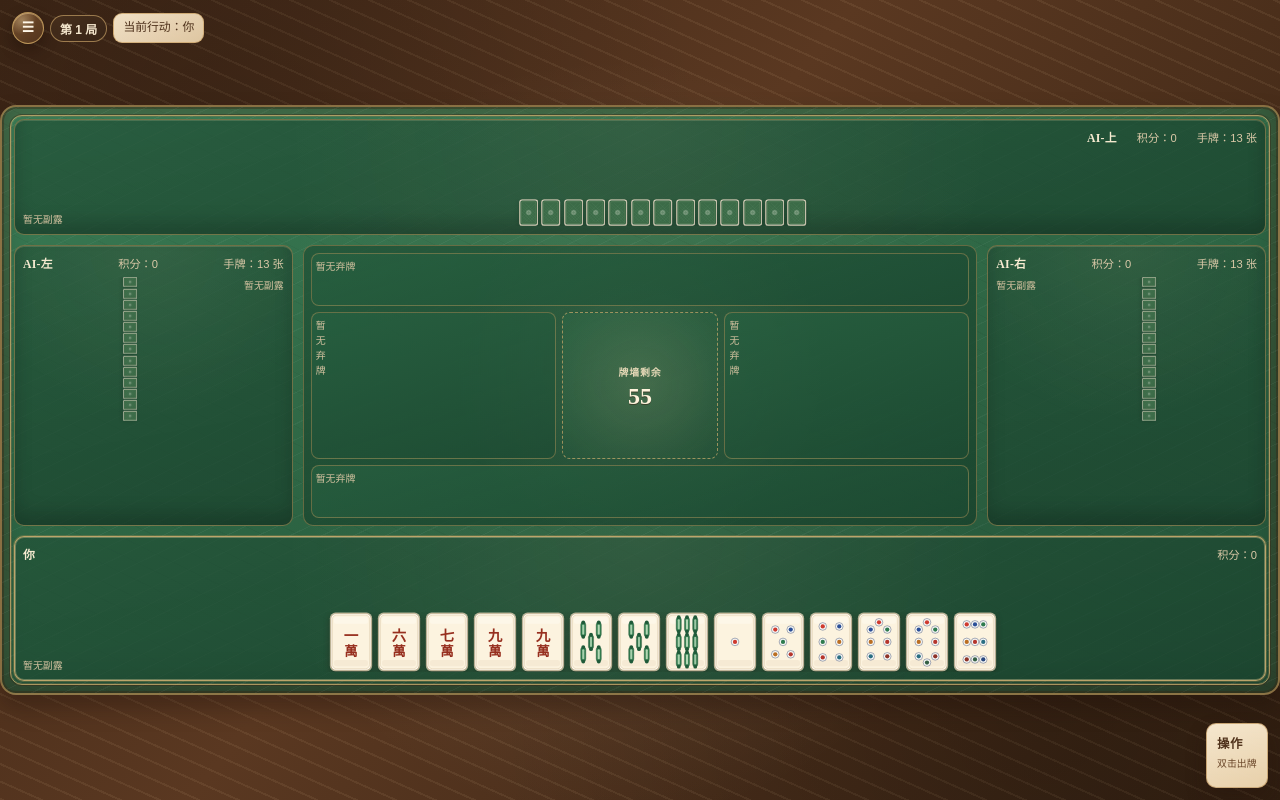
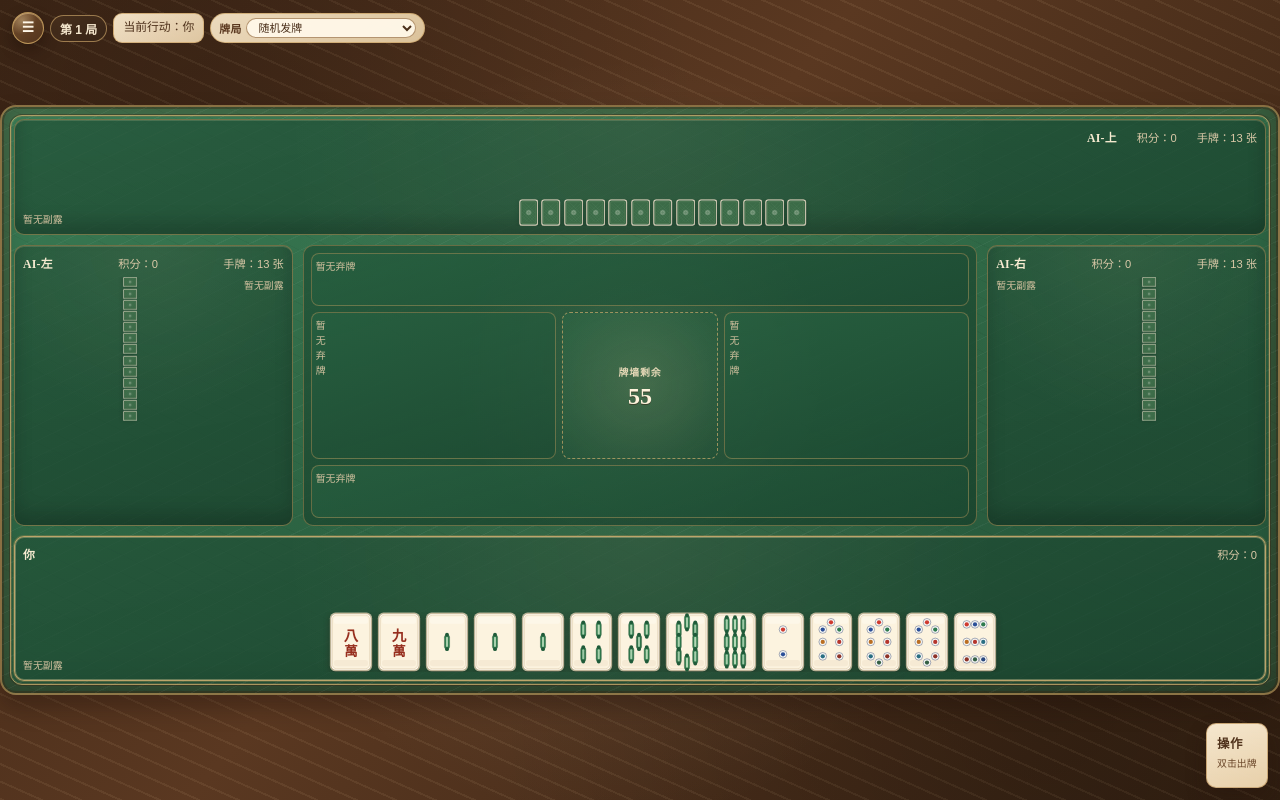
Before and after one commit to 18602435705/mahjong, a React (Vite) app in the folder apps/vite-react/: page / in a window 1280 px wide. Built offline with nearby package versions, Linux system fonts and the light colour scheme.

Commit message:
feat：mock能力

```diff
--- a/apps/vite-react/src/App.tsx
+++ b/apps/vite-react/src/App.tsx
@@ -13,6 +13,9 @@ import {
   createInitialGameState,
   GAME_ACTION,
   gameReducer,
+  INITIAL_DEAL_PRESET,
+  INITIAL_DEAL_PRESET_OPTIONS,
+  type InitialDealPresetId,
 } from "./mahjongEngine";
 
 /**
@@ -26,6 +29,9 @@ function App() {
   );
   const menuRef = useRef<HTMLDetailsElement | null>(null);
   const [menuOpen, setMenuOpen] = useState(false);
+  const [selectedPresetId, setSelectedPresetId] = useState<InitialDealPresetId>(
+    INITIAL_DEAL_PRESET.RANDOM,
+  );
   const {
     statusText,
     humanOptions,
@@ -52,13 +58,19 @@ function App() {
         menuOpen={menuOpen}
         round={state.round}
         statusText={statusText}
+        presetOptions={INITIAL_DEAL_PRESET_OPTIONS}
+        selectedPresetId={selectedPresetId}
+        onPresetChange={(presetId) => {
+          setSelectedPresetId(presetId);
+          dispatch({ type: GAME_ACTION.RESET_GAME, presetId });
+        }}
         onToggleMenu={() => setMenuOpen((current) => !current)}
         onNextRound={() => {
-          dispatch({ type: GAME_ACTION.NEXT_ROUND });
+          dispatch({ type: GAME_ACTION.NEXT_ROUND, presetId: selectedPresetId });
           setMenuOpen(false);
         }}
         onResetGame={() => {
-          dispatch({ type: GAME_ACTION.RESET_GAME });
+          dispatch({ type: GAME_ACTION.RESET_GAME, presetId: selectedPresetId });
           setMenuOpen(false);
         }}
       />
--- a/apps/vite-react/src/components/BoardMeta.css
+++ b/apps/vite-react/src/components/BoardMeta.css
@@ -103,6 +103,43 @@
   max-width: clamp(220px, 62vw, 520px);
 }
 
+.preset-picker {
+  display: inline-flex;
+  align-items: center;
+  gap: 4px;
+  padding: 4px 8px;
+  border-radius: 999px;
+  border: 1px solid rgba(197, 153, 88, 0.62);
+  background: linear-gradient(
+    150deg,
+    rgba(247, 230, 200, 0.94),
+    rgba(232, 207, 166, 0.92)
+  );
+}
+
+.preset-label {
+  color: #5b3920;
+  font-size: clamp(0.52rem, 1.02vw, 0.68rem);
+  font-weight: 700;
+  letter-spacing: 0.02em;
+}
+
+.preset-select {
+  border: 1px solid rgba(152, 111, 67, 0.72);
+  border-radius: 999px;
+  padding: 2px 8px;
+  min-width: clamp(118px, 16vw, 170px);
+  color: #4a2f1a;
+  background: rgba(255, 248, 233, 0.94);
+  font-size: clamp(0.52rem, 1.02vw, 0.68rem);
+  font-family: var(--font-ui);
+}
+
+.preset-select:focus {
+  outline: 2px solid rgba(186, 145, 86, 0.58);
+  outline-offset: 1px;
+}
+
 .meta-chip {
   width: fit-content;
   padding: 4px 9px;
--- a/apps/vite-react/src/components/BoardMeta.tsx
+++ b/apps/vite-react/src/components/BoardMeta.tsx
@@ -1,11 +1,18 @@
 import "./BoardMeta.css";
 import type { RefObject } from "react";
+import type {
+  InitialDealPresetOption,
+  InitialDealPresetId,
+} from "../mahjongEngine";
 
 type BoardMetaProps = {
   menuRef: RefObject<HTMLDetailsElement | null>;
   menuOpen: boolean;
   round: number;
   statusText: string;
+  presetOptions: InitialDealPresetOption[];
+  selectedPresetId: InitialDealPresetId;
+  onPresetChange: (presetId: InitialDealPresetId) => void;
   onToggleMenu: () => void;
   onNextRound: () => void;
   onResetGame: () => void;
@@ -20,6 +27,9 @@ function BoardMeta(props: BoardMetaProps) {
     menuOpen,
     round,
     statusText,
+    presetOptions,
+    selectedPresetId,
+    onPresetChange,
     onToggleMenu,
     onNextRound,
     onResetGame,
@@ -40,10 +50,18 @@ function BoardMeta(props: BoardMetaProps) {
           ☰
         </summary>
         <div className="menu-panel">
-          <button type="button" className="menu-item btn-main" onClick={onNextRound}>
+          <button
+            type="button"
+            className="menu-item btn-main"
+            onClick={onNextRound}
+          >
             再来一局
           </button>
-          <button type="button" className="menu-item btn-sub" onClick={onResetGame}>
+          <button
+            type="button"
+            className="menu-item btn-sub"
+            onClick={onResetGame}
+          >
             重置积分
           </button>
         </div>
@@ -52,6 +70,23 @@ function BoardMeta(props: BoardMetaProps) {
       <div className="meta-status" aria-live="polite">
         {statusText}
       </div>
+      <label className="preset-picker">
+        <span className="preset-label">牌局</span>
+        <select
+          className="preset-select"
+          value={selectedPresetId}
+          onChange={(event) =>
+            onPresetChange(event.target.value as InitialDealPresetId)
+          }
+          aria-label="选择初始牌局预设"
+        >
+          {presetOptions.map((option) => (
+            <option key={option.id} value={option.id}>
+              {option.label}
+            </option>
+          ))}
+        </select>
+      </label>
     </section>
   );
 }
--- a/apps/vite-react/src/hooks/useGameViewModel.ts
+++ b/apps/vite-react/src/hooks/useGameViewModel.ts
@@ -1,6 +1,5 @@
 import { useCallback, useMemo, useState, type Dispatch } from "react";
 import {
-  calculateWinTotalFan,
   CLAIM_ACTION,
   GAME_ACTION,
   getCurrentClaim,
@@ -32,9 +31,8 @@ export function useGameViewModel(
   state: GameState,
   dispatch: Dispatch<GameAction>,
 ) {
-  const [selectedDiscard, setSelectedDiscard] = useState<SelectedDiscard | null>(
-    null,
-  );
+  const [selectedDiscard, setSelectedDiscard] =
+    useState<SelectedDiscard | null>(null);
 
   const humanOptions = useMemo(() => getHumanTurnOptions(state), [state]);
   const currentClaim = useMemo(() => getCurrentClaim(state), [state]);
@@ -55,21 +53,11 @@ export function useGameViewModel(
         state.winInfo.specials,
       );
       const huSummary = huSummaryText(state.winInfo.hu);
-      const winFanDetail = calculateWinTotalFan(
-        state.winInfo.hu,
-        state.winInfo.method,
-        state.winInfo.specials,
-      );
-      const displayedHandFan =
-        state.winInfo.hu.fan + winFanDetail.pingHuDefaultMethodFan;
       const payer =
         typeof state.winInfo.from === "number"
           ? `，由 ${state.players[state.winInfo.from].name} 付分`
           : "";
-      const handFanText =
-        winFanDetail.pingHuDefaultMethodFan > 0
-          ? `${huSummary} ${state.winInfo.totalFan} 番`
-          : `${huSummary} ${displayedHandFan} 番（总 ${state.winInfo.totalFan} 番）`;
+      const handFanText = `(${huSummary}）总 ${state.winInfo.totalFan} 番`;
 
       return `${winner} ${methodText} ${tileToText(state.winInfo.tile)} · ${handFanText}${payer}`;
     }
@@ -132,7 +120,12 @@ export function useGameViewModel(
         handSignature: humanHandSignature,
       });
     },
-    [humanOptions.canDiscard, activeSelectedDiscardKey, dispatch, humanHandSignature],
+    [
+      humanOptions.canDiscard,
+      activeSelectedDiscardKey,
+      dispatch,
+      humanHandSignature,
+    ],
   );
 
   return {
--- a/apps/vite-react/src/mahjongEngine.ts
+++ b/apps/vite-react/src/mahjongEngine.ts
@@ -1,3 +1,16 @@
+import {
+  INITIAL_DEAL_PRESET,
+  INITIAL_DEAL_PRESET_CONFIG,
+  INITIAL_DEAL_PRESET_OPTIONS,
+} from "./mock/initialDealPresets";
+import type { InitialDealPresetId } from "./mock/initialDealPresets";
+
+export { INITIAL_DEAL_PRESET, INITIAL_DEAL_PRESET_OPTIONS };
+export type {
+  InitialDealPresetId,
+  InitialDealPresetOption,
+} from "./mock/initialDealPresets";
+
 export const SUIT = {
   WAN: "W",
   BAMBOO: "T",
@@ -132,8 +145,8 @@ export const GAME_ACTION = {
 } as const;
 
 export type GameAction =
-  | { type: typeof GAME_ACTION.NEXT_ROUND }
-  | { type: typeof GAME_ACTION.RESET_GAME }
+  | { type: typeof GAME_ACTION.NEXT_ROUND; presetId?: InitialDealPresetId }
+  | { type: typeof GAME_ACTION.RESET_GAME; presetId?: InitialDealPresetId }
   | { type: typeof GAME_ACTION.HUMAN_DISCARD; tile: Tile }
   | { type: typeof GAME_ACTION.HUMAN_SELF_HU }
   | { type: typeof GAME_ACTION.HUMAN_GANG; gangType: HumanGangType; tile: Tile }
@@ -309,7 +322,9 @@ export const meldTypeText = (type: MeldType) => {
 /**
  * 创建新对局初始状态（第 1 局，四家 0 分）。
  */
-export const createInitialGameState = () => createRoundState([0, 0, 0, 0], 1);
+export const createInitialGameState = (
+  presetId: InitialDealPresetId = INITIAL_DEAL_PRESET.RANDOM,
+) => createRoundState([0, 0, 0, 0], 1, presetId);
 
 /**
  * 在吃碰杠胡响应阶段返回当前排队中的首个声明请求。
@@ -495,10 +510,12 @@ export function gameReducer(state: GameState, action: GameAction): GameState {
   switch (action.type) {
     case GAME_ACTION.NEXT_ROUND: {
       const scores = state.players.map((player) => player.score);
-      return createRoundState(scores, state.round + 1);
+      const presetId = action.presetId ?? INITIAL_DEAL_PRESET.RANDOM;
+      return createRoundState(scores, state.round + 1, presetId);
     }
     case GAME_ACTION.RESET_GAME: {
-      return createRoundState([0, 0, 0, 0], 1);
+      const presetId = action.presetId ?? INITIAL_DEAL_PRESET.RANDOM;
+      return createRoundState([0, 0, 0, 0], 1, presetId);
     }
     case GAME_ACTION.HUMAN_DISCARD: {
       if (state.phase !== PHASE.PLAYER_TURN || state.currentPlayer !== 0) {
@@ -635,19 +652,24 @@ function runAIStep(state: GameState): GameState {
 /**
  * 创建单局状态：洗牌、发牌、庄家补张，并初始化回合信息。
  */
-function createRoundState(scores: number[], round: number): GameState {
+function createRoundState(
+  scores: number[],
+  round: number,
+  presetId: InitialDealPresetId = INITIAL_DEAL_PRESET.RANDOM,
+): GameState {
+  if (presetId !== INITIAL_DEAL_PRESET.RANDOM) {
+    return createPresetRoundState(scores, round, presetId);
+  }
+
+  return createRandomRoundState(scores, round);
+}
+
+/**
+ * 创建随机发牌单局状态。
+ */
+function createRandomRoundState(scores: number[], round: number): GameState {
+  const players = createPlayers(scores);
   const wall = createWall();
-  const players: PlayerState[] = Array.from({ length: 4 }, (_, index) => ({
-    id: index,
-    name: PLAYER_NAMES[index],
-    isHuman: index === 0,
-    hand: [],
-    justDrawnTile: null,
-    justDrawnFromGang: false,
-    melds: [],
-    discards: [],
-    score: scores[index] ?? 0,
-  }));
 
   for (let i = 0; i < 13; i += 1) {
     for (const player of players) {
@@ -685,6 +707,107 @@ function createRoundState(scores: number[], round: number): GameState {
   appendLog(state, `第 ${round} 局开始，庄家是${players[0].name}`);
 
   return state;
+}
+
+/**
+ * 创建预设发牌单局状态，用于快速复现测试场景。
+ */
+function createPresetRoundState(
+  scores: number[],
+  round: number,
+  presetId: Exclude<InitialDealPresetId, typeof INITIAL_DEAL_PRESET.RANDOM>,
+): GameState {
+  const preset = INITIAL_DEAL_PRESET_CONFIG[presetId];
+  const players = createPlayers(scores);
+
+  players.forEach((player, index) => {
+    player.hand = [...preset.hands[index]];
+    sortTiles(player.hand);
+  });
+
+  const humanJustDrawnTile =
+    preset.humanJustDrawnTile ?? players[0].hand[players[0].hand.length - 1] ?? null;
+  players[0].justDrawnTile = humanJustDrawnTile;
+
+  const wall = createWallFromPreset(preset.hands, preset.wallDrawSequence ?? []);
+
+  const state: GameState = {
+    players,
+    wall,
+    currentPlayer: 0,
+    phase: PHASE.PLAYER_TURN,
+    pendingClaims: [],
+    qiangGang: null,
+    lastDiscard: null,
+    logs: [],
+    round,
+    winner: null,
+    winInfo: null,
+  };
+
+  const presetLabel =
+    INITIAL_DEAL_PRESET_OPTIONS.find((option) => option.id === presetId)?.label ??
+    presetId;
+  appendLog(state, `第 ${round} 局开始（预设：${presetLabel}），庄家是${players[0].name}`);
+
+  return state;
+}
+
+/**
+ * 按积分创建四家玩家基础状态。
+ */
+function createPlayers(scores: number[]) {
+  const players: PlayerState[] = Array.from({ length: 4 }, (_, index) => ({
+    id: index,
+    name: PLAYER_NAMES[index],
+    isHuman: index === 0,
+    hand: [],
+    justDrawnTile: null,
+    justDrawnFromGang: false,
+    melds: [],
+    discards: [],
+    score: scores[index] ?? 0,
+  }));
+
+  return players;
+}
+
+/**
+ * 基于预设手牌扣减牌张并组装剩余牌墙，可指定后续摸牌序列。
+ */
+function createWallFromPreset(
+  hands: [Tile[], Tile[], Tile[], Tile[]],
+  drawSequence: Tile[],
+) {
+  const counts: Record<Tile, number> = Object.fromEntries(
+    TILE_TYPES.map((tile) => [tile, 4]),
+  ) as Record<Tile, number>;
+
+  const allUsed = hands.flat();
+  for (const tile of allUsed) {
+    counts[tile] -= 1;
+    if (counts[tile] < 0) {
+      throw new Error(`预设手牌超出牌张上限：${tile}`);
+    }
+  }
+
+  for (const tile of drawSequence) {
+    counts[tile] -= 1;
+    if (counts[tile] < 0) {
+      throw new Error(`预设摸牌序列超出牌张上限：${tile}`);
+    }
+  }
+
+  const wallBody: Tile[] = [];
+  for (const tile of TILE_TYPES) {
+    const count = counts[tile];
+    for (let index = 0; index < count; index += 1) {
+      wallBody.push(tile);
+    }
+  }
+
+  const wallTail = [...drawSequence].reverse();
+  return [...wallBody, ...wallTail];
 }
 
 /**
--- /dev/null
+++ b/apps/vite-react/src/mock/initialDealPresets.ts
@@ -0,0 +1,133 @@
+type PresetSuit = "W" | "T" | "B";
+type PresetTile = `${PresetSuit}${number}`;
+
+export const INITIAL_DEAL_PRESET = {
+  RANDOM: "random",
+  SELF_HU: "selfHu",
+  AN_GANG: "anGang",
+  DEALER_TENPAI: "dealerTenpai",
+  AI_MING_GANG: "aiMingGang",
+} as const;
+export type InitialDealPresetId =
+  (typeof INITIAL_DEAL_PRESET)[keyof typeof INITIAL_DEAL_PRESET];
+
+export type InitialDealPresetOption = {
+  id: InitialDealPresetId;
+  label: string;
+};
+
+type InitialDealPresetConfig = {
+  hands: [PresetTile[], PresetTile[], PresetTile[], PresetTile[]];
+  humanJustDrawnTile?: PresetTile;
+  wallDrawSequence?: PresetTile[];
+};
+
+export const INITIAL_DEAL_PRESET_OPTIONS: InitialDealPresetOption[] = [
+  { id: INITIAL_DEAL_PRESET.RANDOM, label: "随机发牌" },
+  { id: INITIAL_DEAL_PRESET.SELF_HU, label: "你可自摸（开局）" },
+  { id: INITIAL_DEAL_PRESET.AN_GANG, label: "你可暗杠（开局）" },
+  { id: INITIAL_DEAL_PRESET.DEALER_TENPAI, label: "庄家开场听牌" },
+  { id: INITIAL_DEAL_PRESET.AI_MING_GANG, label: "测试 AI 明杠（开局）" },
+];
+
+export const INITIAL_DEAL_PRESET_CONFIG: Record<
+  Exclude<InitialDealPresetId, typeof INITIAL_DEAL_PRESET.RANDOM>,
+  InitialDealPresetConfig
+> = {
+  [INITIAL_DEAL_PRESET.SELF_HU]: {
+    hands: [
+      [
+        "W1",
+        "W1",
+        "W1",
+        "W2",
+        "W2",
+        "W2",
+        "W3",
+        "W3",
+        "W3",
+        "B1",
+        "B2",
+        "B3",
+        "T9",
+        "T9",
+      ],
+      ["W4", "W4", "W5", "W5", "W6", "W6", "W7", "B4", "B5", "B6", "T1", "T2", "T3"],
+      ["W7", "W8", "W9", "B1", "B1", "B2", "B2", "B3", "T4", "T5", "T6", "T7", "T8"],
+      ["W3", "W4", "W5", "B4", "B5", "B6", "B7", "B8", "B9", "T1", "T4", "T7", "T9"],
+    ],
+    humanJustDrawnTile: "T9",
+  },
+  [INITIAL_DEAL_PRESET.AN_GANG]: {
+    hands: [
+      [
+        "W1",
+        "W1",
+        "W1",
+        "W1",
+        "W2",
+        "W3",
+        "W4",
+        "W5",
+        "W6",
+        "W7",
+        "B1",
+        "B2",
+        "B3",
+        "T8",
+      ],
+      ["W2", "W2", "W3", "W4", "W5", "B4", "B5", "B6", "T1", "T2", "T3", "T4", "T5"],
+      ["W6", "W7", "W8", "W9", "B1", "B2", "B3", "B4", "B5", "T6", "T7", "T8", "T9"],
+      ["W3", "W4", "W5", "W6", "B6", "B7", "B8", "B9", "T1", "T1", "T2", "T2", "T3"],
+    ],
+    humanJustDrawnTile: "T8",
+  },
+  [INITIAL_DEAL_PRESET.DEALER_TENPAI]: {
+    hands: [
+      [
+        "W1",
+        "W1",
+        "W1",
+        "W2",
+        "W2",
+        "W2",
+        "W3",
+        "W3",
+        "W3",
+        "W4",
+        "W5",
+        "W6",
+        "B8",
+        "B9",
+      ],
+      ["W1", "W4", "W4", "W5", "W5", "W6", "W6", "B1", "B2", "B3", "T1", "T2", "T3"],
+      ["W2", "W7", "W7", "W8", "W8", "W9", "W9", "B4", "B5", "B6", "T4", "T5", "T6"],
+      ["W3", "T7", "T7", "T8", "T8", "T9", "T9", "B1", "B2", "B4", "B5", "B6", "B7"],
+    ],
+    humanJustDrawnTile: "B9",
+  },
+  [INITIAL_DEAL_PRESET.AI_MING_GANG]: {
+    hands: [
+      [
+        "W5",
+        "W1",
+        "W2",
+        "W3",
+        "B1",
+        "B2",
+        "B3",
+        "T1",
+        "T2",
+        "T3",
+        "W7",
+        "W8",
+        "B9",
+        "T9",
+      ],
+      ["W5", "W5", "W5", "W4", "W6", "B4", "B5", "B6", "T4", "T5", "T6", "W9", "B9"],
+      ["W1", "W1", "W2", "W2", "W3", "W3", "B7", "B8", "B9", "T7", "T8", "T9", "W9"],
+      ["T1", "T1", "T2", "T2", "T3", "T3", "B1", "B4", "B7", "W4", "W6", "W8", "B2"],
+    ],
+    humanJustDrawnTile: "T9",
+  },
+};
```
